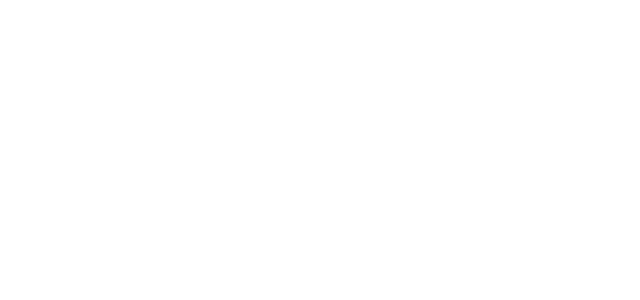
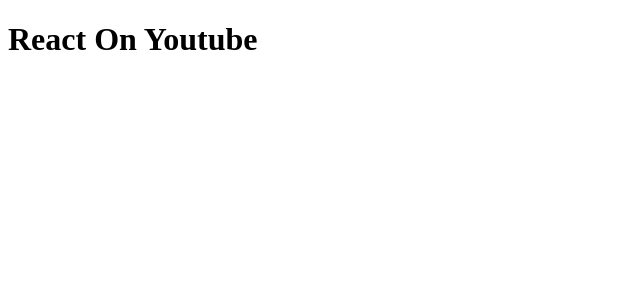
Before and after one commit to SumitGujariya/React--, a React (Create React App) app in the folder 01basicsreact/: page / in a window 1280 px wide. Shown: the top 300 px of the page, without its empty margins (0-640 px from the left). Built offline with nearby package versions, Linux system fonts and the light colour scheme.

Commit message:
"update the index.js"

```diff
--- a/01basicsreact/src/index.js
+++ b/01basicsreact/src/index.js
@@ -4,6 +4,8 @@
 import App from './App';
 
 const root = ReactDOM.createRoot(document.getElementById('root'));
-(
-<App />
+root.render(
+  <React.StrictMode>
+    <App />
+  </React.StrictMode>
 );
```
